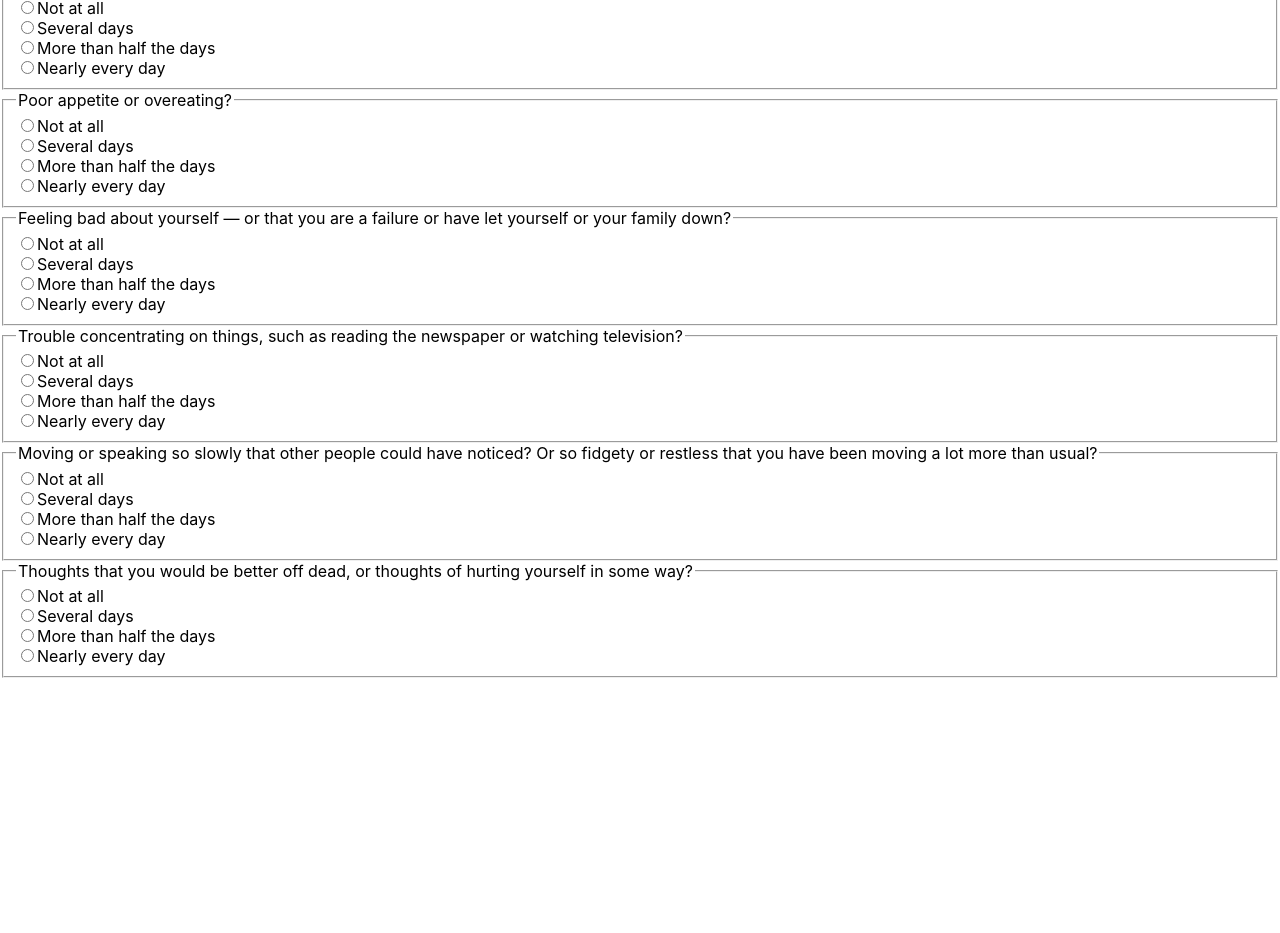
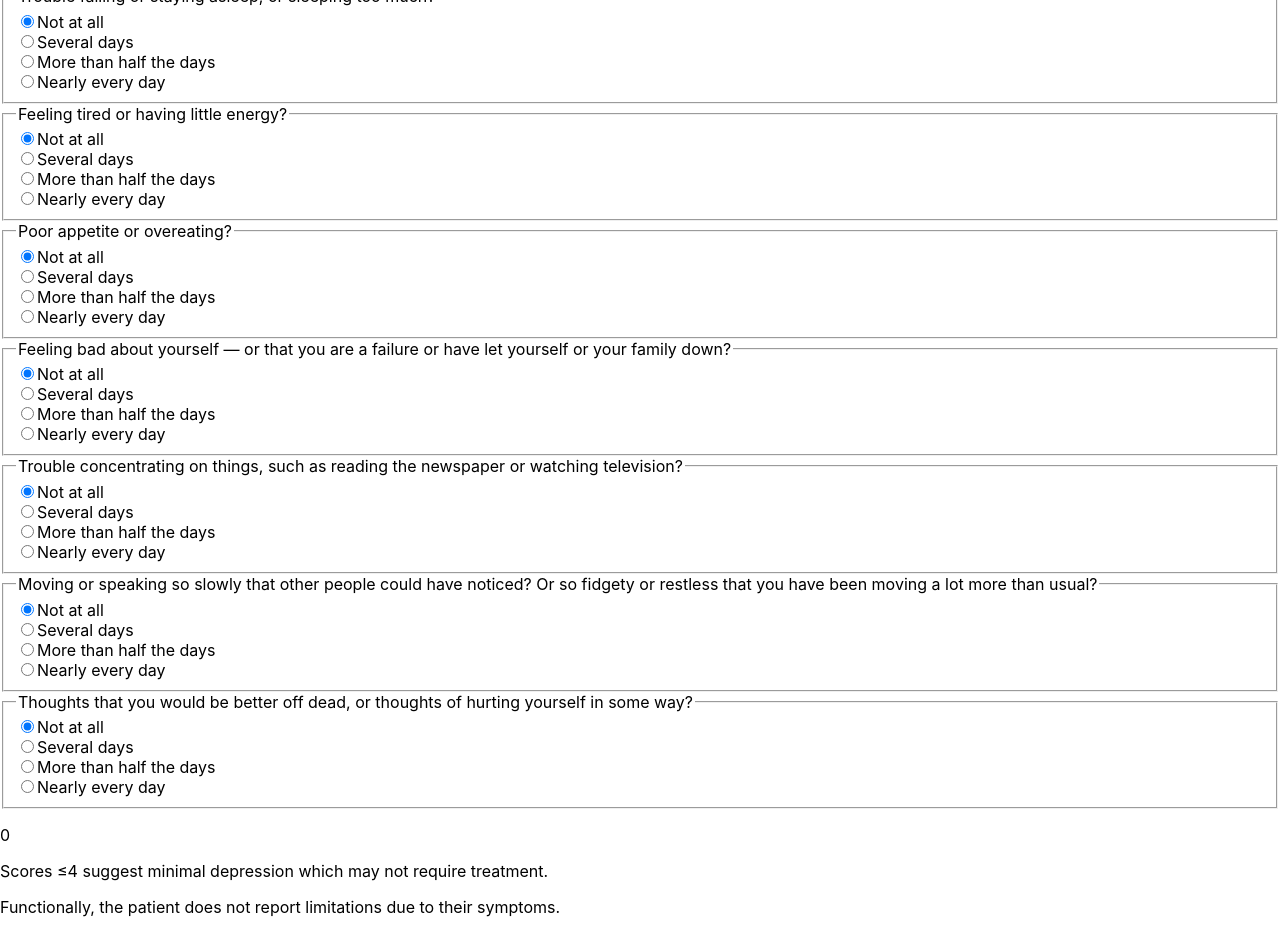
Before and after one commit to LesyaBobruyko/questionaries, a React (Create React App) app: page / in a window 1280 px wide. Shown: the part 380-1313 px from the top of the page. Before the commit the page ends 1058 px from the top, so only its background shows below. Built offline with nearby package versions, Linux system fonts and the light colour scheme.

Commit message:
Completed all the logic for questionnaire

```diff
--- a/src/components/answer/index.jsx
+++ b/src/components/answer/index.jsx
@@ -4,7 +4,14 @@ import "./index.css";
 const Answer = (props) => {
   return (
     <label htmlFor={props.id}>
-      <input type="radio" id={props.id} value={props.value} name={props.questionId} />
+      <input
+        type="radio"
+        id={props.id}
+        value={props.value}
+        name={props.questionId}
+        defaultChecked={props.defaultChecked}
+        onChange={() => props.onChange(props.value, props.questionId)}
+      />
       {props.text} <br />
     </label>
   );
--- a/src/components/answers/index.jsx
+++ b/src/components/answers/index.jsx
@@ -6,7 +6,8 @@ function Answers (props) {
     const answers = [{
         id: "notAtAll",
         value: 0,
-        text: "Not at all"
+        text: "Not at all",
+        defaultChecked: true
     },{
         id: "severalDays",
         value: 1,
@@ -26,7 +27,9 @@ function Answers (props) {
                         id={`${props.questionId}-${answer.id}`}
                         questionId = {props.questionId}
                         value={answer.value}
-                        text={answer.text}/>;
+                        text={answer.text}
+                        defaultChecked={answer.defaultChecked}
+                        onChange={props.onChange} />;
     };
 
     return (
--- a/src/components/question/index.jsx
+++ b/src/components/question/index.jsx
@@ -1,14 +1,14 @@
-import React from 'react';
-import Answers from '../answers'
-import './index.css';
+import React from "react";
+import Answers from "../answers";
+import "./index.css";
 
 const Question = (props) => {
-    return (
-        <fieldset>
-            <legend>{props.questionText}</legend>
-            <Answers questionId={props.id}/>
-            </fieldset>
-    );
-}
+  return (
+    <fieldset>
+      <legend>{props.questionText}</legend>
+      <Answers questionId={props.id} onChange={props.onChange} />
+    </fieldset>
+  );
+};
 
 export default Question;
--- a/src/components/questions/index.jsx
+++ b/src/components/questions/index.jsx
@@ -1,32 +1,69 @@
-import react from 'react';
-import Question from '../question';
-import './index.css';
+import react, { useState } from "react";
+import Question from "../question";
+import Score from "../score";
+import "./index.css";
+
+const questions = [
+  { id: 0, questionText: "Little interest or pleasure in doing things?" },
+  { id: 1, questionText: "Feeling down, depressed, or hopeless?" },
+  {
+    id: 2,
+    questionText: "Trouble falling or staying asleep, or sleeping too much?",
+  },
+  { id: 3, questionText: "Feeling tired or having little energy?" },
+  { id: 4, questionText: "Poor appetite or overeating?" },
+  {
+    id: 5,
+    questionText:
+      "Feeling bad about yourself — or that you are a failure or have let yourself or your family down?",
+  },
+  {
+    id: 6,
+    questionText:
+      "Trouble concentrating on things, such as reading the newspaper or watching television?",
+  },
+  {
+    id: 7,
+    questionText:
+      "Moving or speaking so slowly that other people could have noticed? Or so fidgety or restless that you have been moving a lot more than usual?",
+  },
+  {
+    id: 8,
+    questionText:
+      "Thoughts that you would be better off dead, or thoughts of hurting yourself in some way?",
+  },
+];
 
 const Questions = () => {
-    const questions = [
-        {id: 0, questionText: "Little interest or pleasure in doing things?"},
-        {id: 1, questionText: "Feeling down, depressed, or hopeless?"},
-        {id: 2, questionText: "Trouble falling or staying asleep, or sleeping too much?"},
-        {id: 3, questionText: "Feeling tired or having little energy?"},
-        {id: 4, questionText: "Poor appetite or overeating?"},
-        {id: 5, questionText: "Feeling bad about yourself — or that you are a failure or have let yourself or your family down?"},
-        {id: 6, questionText: "Trouble concentrating on things, such as reading the newspaper or watching television?"},
-        {id: 7, questionText: "Moving or speaking so slowly that other people could have noticed? Or so fidgety or restless that you have been moving a lot more than usual?"},
-        {id: 8, questionText: "Thoughts that you would be better off dead, or thoughts of hurting yourself in some way?"}
-    ]
+  const [results, setResults] = useState({});
+  const score = Object.values(results).reduce((a, b) => a + b, 0);
 
-    const renderQuestion = (props) => {
-        return <Question questionText={props.questionText} id={props.id}/>;
-    }
+  const handleChange = (value, questionId) => {
+    setResults({ ...results, [questionId]: value });
+  };
 
+  const renderQuestion = (question) => {
     return (
-        questions.map(question => renderQuestion(question))
+      <Question
+        key={question.id}
+        questionText={question.questionText}
+        id={question.id}
+        onChange={handleChange}
+      />
     );
+  };
 
-}
-
-const QuestionsContainer = () => {
-
-}
+  return (
+    <div>
+      <h1>PHQ-9 (Patient Health Questionnaire-9)</h1>
+      <h2>
+        How often have you been bothering by the following over the past 2
+        weeks?
+      </h2>
+      {questions.map((question) => renderQuestion(question))}
+      <Score score={score} />
+    </div>
+  );
+};
 
 export default Questions;
--- /dev/null
+++ b/src/components/score/index.js
@@ -0,0 +1,28 @@
+import React from "react";
+import "./index.css";
+
+const warningMessage = <p>WARNING: This patient is having thoughts concerning for suicidal ideation or self-harm, and should be probed further, referred, or transferred for emergency psychiatric evaluation as clinically appropriate and depending on clinician overall risk assessment.</p>;
+const scoreDetails = {
+    minimalDepression: <><p>Scores ≤4 suggest minimal depression which may not require treatment.</p><p>Functionally, the patient does not report limitations due to their symptoms.</p></>,
+    mildDepression: <><p>Scores 5-9 suggest mild depression which may require only watchful waiting and repeated PHQ-9 at followup.</p>{warningMessage}</>,
+    moderateDepression: <><p>Scores 10-14 suggest moderate depression severity; patients should have a treatment plan ranging form counseling, followup, and/or pharmacotherapy.</p>{warningMessage}</>,
+    moderatelySevereDepression: <><p>Scores 15-19 suggest moderately severe depression; patients typically should have immediate initiation of pharmacotherapy and/or psychotherapy.</p>{warningMessage}</>,
+    severeDepression: <><p>Scores 20 and greater suggest severe depression; patients typically should have immediate initiation of pharmacotherapy and expedited referral to mental health specialist.</p>{warningMessage}</>
+}
+
+const Score = (props) => {
+  const score = props.score;
+
+  return (
+    <div>
+      <p>{score}</p>
+      {score <= 4 && scoreDetails.minimalDepression}
+      {score >= 5 && score <= 9 && scoreDetails.mildDepression}
+      {score >= 10 && score <= 14 && scoreDetails.moderateDepression}
+      {score >= 15 && score <= 19 && scoreDetails.moderatelySevereDepression}
+      {score >= 20 && scoreDetails.severeDepression}
+    </div>
+  );
+};
+
+export default Score;
```
Also changed, not shown: src/components/score/index.css (added).
